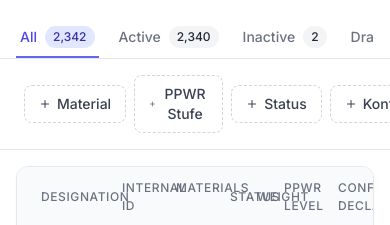
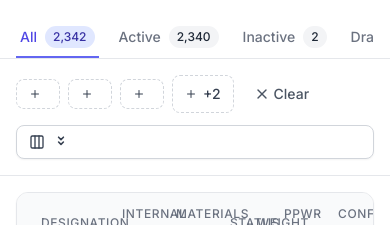
Before and after one commit to HenriTresor/ppwrify, a React (Vite) app in the folder client/: page /packaging in a window 390 px wide. Shown: the part 275-500 px from the top of the page. Built offline with nearby package versions, Linux system fonts and the light colour scheme; no server answers; sample sign-in values are in the browser's storage.

Commit message:
Make PackagingHeader filters responsive
cgen-e744364961f640f1a957e61e6186cd9a

```diff
--- a/client/components/packaging/PackagingHeader.tsx
+++ b/client/components/packaging/PackagingHeader.tsx
@@ -117,30 +117,37 @@ const PackagingHeader: React.FC<PackagingHeaderProps> = ({
       </div>
 
       {/* Filters */}
-      <div className="px-6 py-4">
-        <div className="flex items-center justify-between">
-          <div className="flex items-center space-x-2">
-            {filters.map((filter) => (
+      <div className="px-4 md:px-6 py-4">
+        <div className="flex flex-col md:flex-row md:items-center md:justify-between space-y-3 md:space-y-0">
+          <div className="flex items-center space-x-2 overflow-x-auto">
+            {filters.slice(0, 3).map((filter) => (
               <button
                 key={filter}
-                className="inline-flex items-center px-3.5 py-2 border border-dashed border-gray-300 text-sm font-medium rounded-lg text-gray-700 bg-white hover:bg-gray-50"
+                className="inline-flex items-center px-3 md:px-3.5 py-2 border border-dashed border-gray-300 text-sm font-medium rounded-lg text-gray-700 bg-white hover:bg-gray-50 whitespace-nowrap"
               >
                 <Plus className="w-3 h-3 mr-1.5" />
-                {filter}
+                <span className="hidden sm:inline">{filter}</span>
               </button>
             ))}
+            {filters.length > 3 && (
+              <button className="inline-flex items-center px-3 py-2 border border-dashed border-gray-300 text-sm font-medium rounded-lg text-gray-700 bg-white hover:bg-gray-50">
+                <Plus className="w-3 h-3 mr-1.5" />
+                +{filters.length - 3}
+              </button>
+            )}
             <button
               onClick={onClearFilters}
-              className="inline-flex items-center px-3 py-2 text-sm font-medium text-gray-600 hover:text-gray-900"
+              className="inline-flex items-center px-3 py-2 text-sm font-medium text-gray-600 hover:text-gray-900 whitespace-nowrap"
             >
-              <X className="w-5 h-5 mr-2" />
-              {t('removeAllFilters')}
+              <X className="w-4 h-4 mr-1 md:w-5 md:h-5 md:mr-2" />
+              <span className="hidden sm:inline">{t('removeAllFilters')}</span>
+              <span className="sm:hidden">Clear</span>
             </button>
           </div>
-          <button className="inline-flex items-center px-3.5 py-2.5 border border-gray-300 shadow-sm text-sm font-medium rounded-lg text-gray-700 bg-white hover:bg-gray-50">
-            <Columns3 className="w-5 h-5 mr-2" />
-            {t('view')}
-            <svg className="ml-2 w-5 h-5" fill="none" stroke="currentColor" viewBox="0 0 20 20">
+          <button className="inline-flex items-center px-3 md:px-3.5 py-2 md:py-2.5 border border-gray-300 shadow-sm text-sm font-medium rounded-lg text-gray-700 bg-white hover:bg-gray-50">
+            <Columns3 className="w-4 h-4 mr-1 md:w-5 md:h-5 md:mr-2" />
+            <span className="hidden sm:inline">{t('view')}</span>
+            <svg className="ml-1 md:ml-2 w-4 h-4 md:w-5 md:h-5" fill="none" stroke="currentColor" viewBox="0 0 20 20">
               <path strokeLinecap="round" strokeLinejoin="round" strokeWidth={2} d="M7 10l3 3 3-3m0-6l-3 3-3-3" />
             </svg>
           </button>
```
